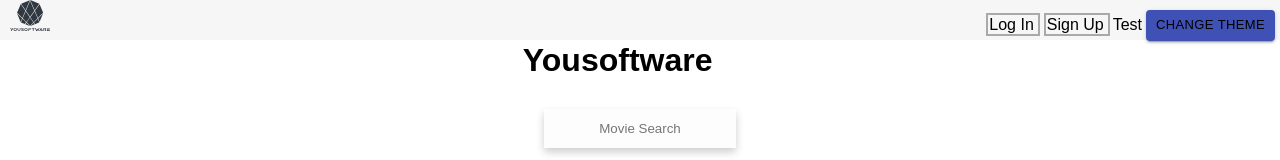
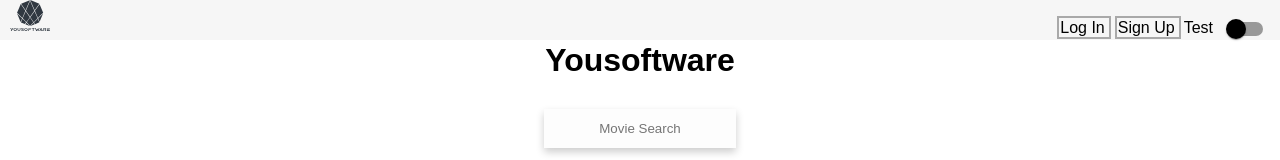
Before and after one commit to YousofMersal/yousof.site, a React (Create React App) app: page / in a window 1280 px wide. Shown: the top 160 px of the page. Built offline with nearby package versions, Linux system fonts and the light colour scheme; no server answers.

Commit message:
change theme changer button to theme switch

```diff
--- a/src/client/components/Nav.tsx
+++ b/src/client/components/Nav.tsx
@@ -1,6 +1,6 @@
 import React, { Component } from 'react'
 import { NavLink } from 'react-router-dom'
-import Button from '@material-ui/core/Button'
+import Switch from '@material-ui/core/Switch'
 
 export default class NavBar extends Component<any, any> {
   onChanceThemeClick = theme => {
@@ -33,13 +33,11 @@ export default class NavBar extends Component<any, any> {
             ]
           )}
           <NavLink to='/tests'>Test</NavLink>
-          <Button
-            variant='contained'
+          <Switch
             color='primary'
-            size='small'
-            onClick={() => this.props.themeChange(this.props.theme)}>
-            Change Theme
-          </Button>
+            checked={this.props.theme === 'dark' ? true : false}
+            onChange={() => this.props.themeChange(this.props.theme)}
+          />
         </div>
       </nav>
     )
```
Also changed, not shown: src/client/components/assets/brightness_medium-black-18dp.svg (added), src/client/components/assets/brightness_medium-white-18dp.svg (added).
